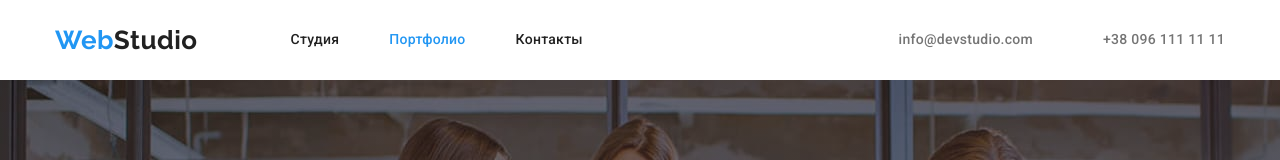
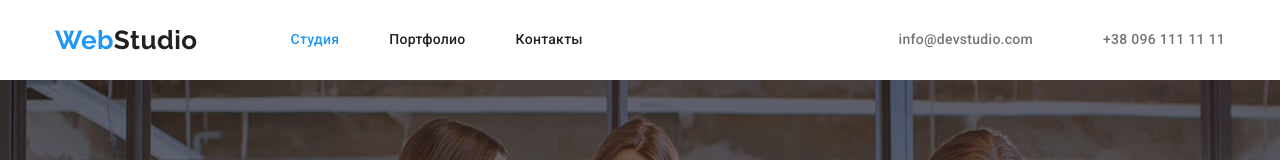
Before and after one commit to Dmytro888/goit-markup-hw-04, a plain HTML site: page index.html in a window 1280 px wide. Shown: the top 160 px of the page. Drawn offline with nearby package versions, Linux system fonts and the light colour scheme.

Commit message:
Update index.html
remarks

```diff
--- a/index.html
+++ b/index.html
@@ -21,8 +21,8 @@
                 <a href="./index.html" class="logo link">
                     <span class="logo-color">Web</span>Studio</a>
                 <ul class="site-nav list">
-                    <li class="item"><a href="./index.html" class="link">Студия</a></li>
-                    <li class="item"><a href="./porfolio.html" class="link current">Портфолио</a></li>
+                    <li class="item"><a href="./index.html" class="link current">Студия</a></li>
+                    <li class="item"><a href="./porfolio.html" class="link">Портфолио</a></li>
                     <li class="item"><a href="http://www.google.com" class="link">Контакты</a></li>
                 </ul>
                 <address class="header-adress">
```
